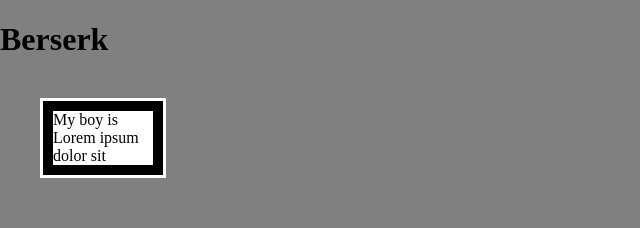
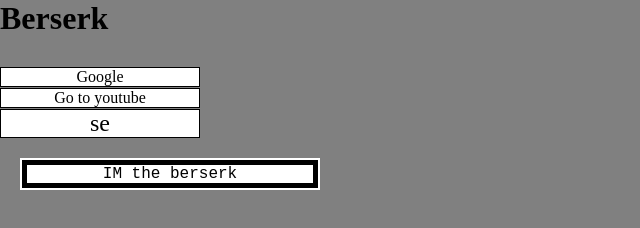
Before and after one commit to Artbaddon/PraticeBaphy, a plain HTML site: page site/index.html in a window 1280 px wide. Shown: the whole page, without its empty margins (0-640 px from the left). Drawn offline with Linux system fonts and the light colour scheme.

Commit message:
test css

```diff
--- a/site/index.html
+++ b/site/index.html
@@ -5,9 +5,66 @@
     <meta charset="utf-8">
     <title> im the storm</title>
     <link rel="stylesheet" href="style.css">
+    <style>
+        * {
+            box-sizing: border-box;
+            margin: 0;
+            padding: 0;
+        }
+        header li {
+            list-style: none;
+        }
+
+        body {
+
+            background-color: gray;
+        }
+
+        #box {
+            text-align: center;
+            font-family: 'Courier New', Courier, monospace;
+            background-color: rgb(0, 0, 0);
+            padding: 5px;
+            border: 2px solid white;
+            margin: 20px;
+            width: 300px;
+
+        }
+
+        #content {
+            background-color: white;
+        }
+
+        h1 {
+            margin-bottom: 30px;
+        }
+
+
+        a:link,
+        a:visited {
+            text-decoration: none;
+            background-color: rgb(255, 255, 255);
+            border: 1px solid rgb(0, 0, 0);
+            color: rgb(0, 0, 0);
+            text-align: center;
+            display: block;
+            width: 200px;
+            margin-bottom: 1px;
+        }
+
+        a:hover,
+        a:active {
+            background-color: rgb(0, 0, 0);
+            color: rgb(255, 255, 255);
+        }
+
+        header li:nth-child(3) {
+            font-size: 24px;
+        }
+    </style>
 </head>
 <h1>Berserk</h1>
-<!-- example
+
 <body>
     <header>
         <ul>
@@ -17,9 +74,9 @@
         </ul>
 
     </header>
--->
+
     <div id="box">
-        <div id="content">My boy is Lorem ipsum dolor sit </div>
+        <div id="content">IM the berserk </div>
     </div>
 
 </body>
```
